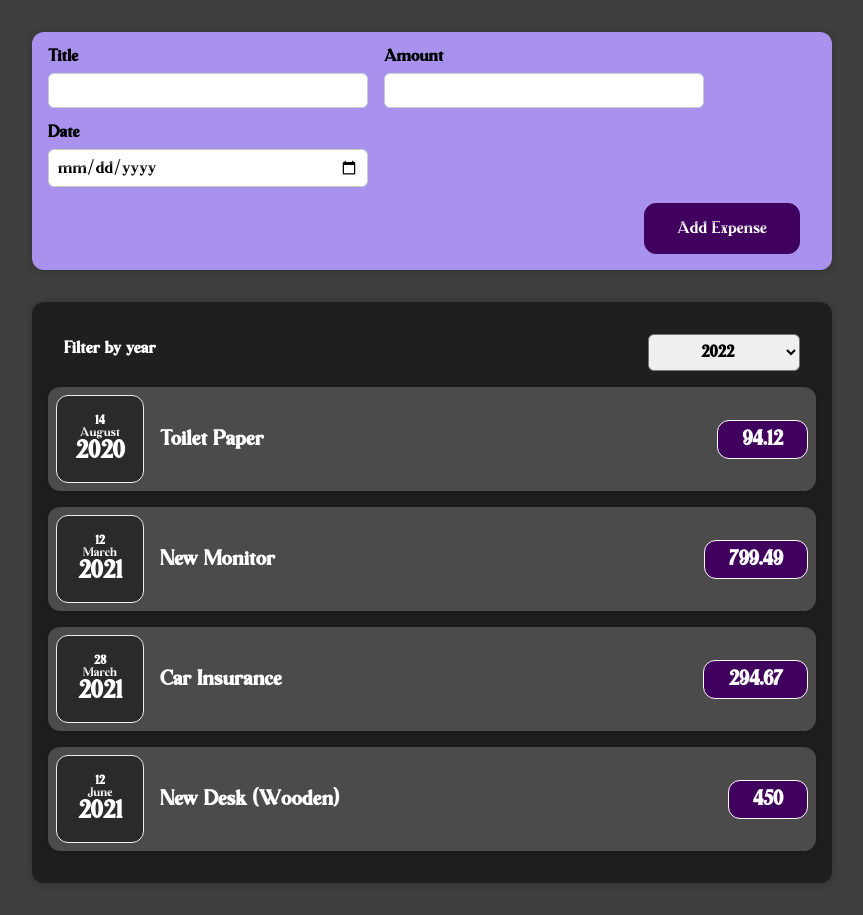
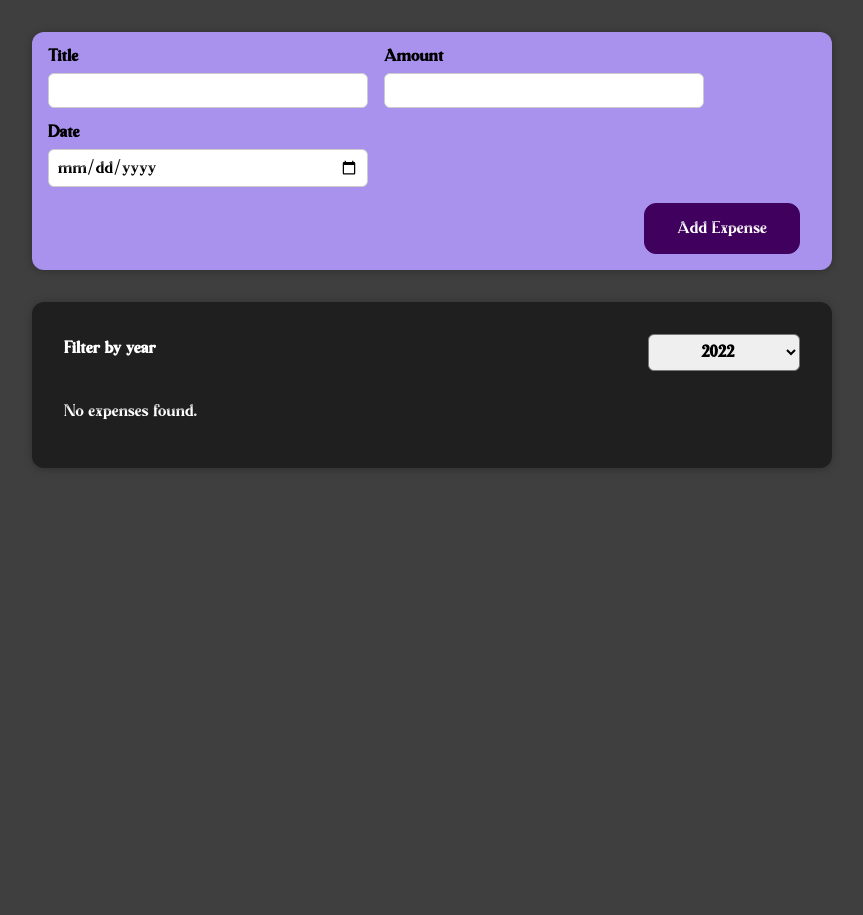
Before and after one commit to Mr-Psmith/React-App1-ExpensesCalc, a React (Create React App) app: page / in a window 1280 px wide. Shown: the whole page, without its empty margins (208-1071 px from the left). After the commit the page ends 800 px from the top, so only its background shows below. Built offline with nearby package versions, Linux system fonts and the light colour scheme.

Commit message:
made some changes in expenses

```diff
--- a/src/components/Expenses/Expenses.css
+++ b/src/components/Expenses/Expenses.css
@@ -5,3 +5,7 @@
     width: 50rem;
     max-width: 95%;
   }
+.expenses-filter-none {
+  color: white;
+  padding: 1rem;
+}
--- a/src/components/Expenses/Expenses.js
+++ b/src/components/Expenses/Expenses.js
@@ -5,25 +5,59 @@ import "./Expenses.css";
 import { useState } from "react";
 
 function Expenses(props) {
-
   const [filteredYear, setFilteredYear] = useState("2000");
 
   const filterChangeHandler = (selectedYear) => {
     setFilteredYear(selectedYear);
   };
 
+  const filteredExpenses = props.items.filter((expense) => {
+    /* and this props.items part will exchange the same props .items before the map() below */
+    return (
+      expense.date.getFullYear().toString() === filteredYear
+    ); /* We wanna check for a given expanse if the date does basically have a year which maches our filteredYear. One is a string other is a date so we have to make it simplier */
+  }); /* This above expression returns true if the year stored in the Date is the same year selected in the filter  */
+
+  let expensesContent = <p className="expenses-filter-none">No expenses found.</p>; /* We can store jsx in variables */
+  if (filteredExpenses.length > 0) { /* Dont really feel like this has to be explained, ifg there is no content hten whats abowe, if there is than the rest */
+      expensesContent = filteredExpenses.map((expense) => (
+      <ExpenseItem
+        key={expense.id}
+        title={expense.title}
+        amount={expense.amount}
+        date={expense.date}
+      />
+    ))}
+
+
+
   return (
     <div>
       <Card className="expenses">
-        <ExpensesFilter selectedStartingYear={filteredYear} onChangeFilter={filterChangeHandler} />
-        {props.items.map((expense) => ( /* map("I want to map every expense in my expenses array into an expense item JSX element.) So I want to transform the expense object to this special kind of object, to this JSX element*/
-            <ExpenseItem                        /* And after this we can configure like we did before, but expense has passed as a parameter into this function automatically, because that's how map works, this expense is used to extract title. This is why we call expense.title only */
-            title={expense.title}
-            amount={expense.amount}
-            date={expense.date}
-            />
-        ))}
-
+        <ExpensesFilter
+          selectedStartingYear={filteredYear}
+          onChangeFilter={filterChangeHandler}
+        />
+        {expensesContent}
+        {/*>_< it was props.item.map() instead filteredExpenses.map() but the filter exchanged */}
+        {/* {filteredExpenses.length === 0 && <p>No expenses found.</p>} */} {/* This is the same as below only we are abusing a js "trick"(said Max)which is: if the first condition is met, than with && js returns the part after the and operator
+        {/* {filteredExpenses.length === 0 ? (<p>No expenses found.</p>) : ( /* This is a turnary expression for the conditional expression
+          filteredExpenses.map((expense) => ( /* map("I want to map every expense in my expenses array into an expense item JSX element.) So I want to transform the expense object to this special kind of object, to this JSX element
+              <ExpenseItem /* And after this we can configure like we did before, but expense has passed as a parameter into this function automatically, because that's how map works, this expense is used to extract title. This is why we call expense.title only
+                key={expense.id}
+                title={expense.title}
+                amount={expense.amount}
+                date={expense.date} /> )))} */}
+         {/* I did copy the below part from abow bec max rewrote it. this is the second the third is what we use  */}
+       {/*  {filteredExpenses.length > 0 &&
+          filteredExpenses.map((expense) => (
+              <ExpenseItem
+                key={expense.id}
+                title={expense.title}
+                amount={expense.amount}
+                date={expense.date}
+              />
+            ))} */}
         {/* DELETED when the above .map()solution was made */}
         {/* <ExpenseItem
           title={props.items[0].title} //we could hardcode too like: title="Toilet Paper"
```
